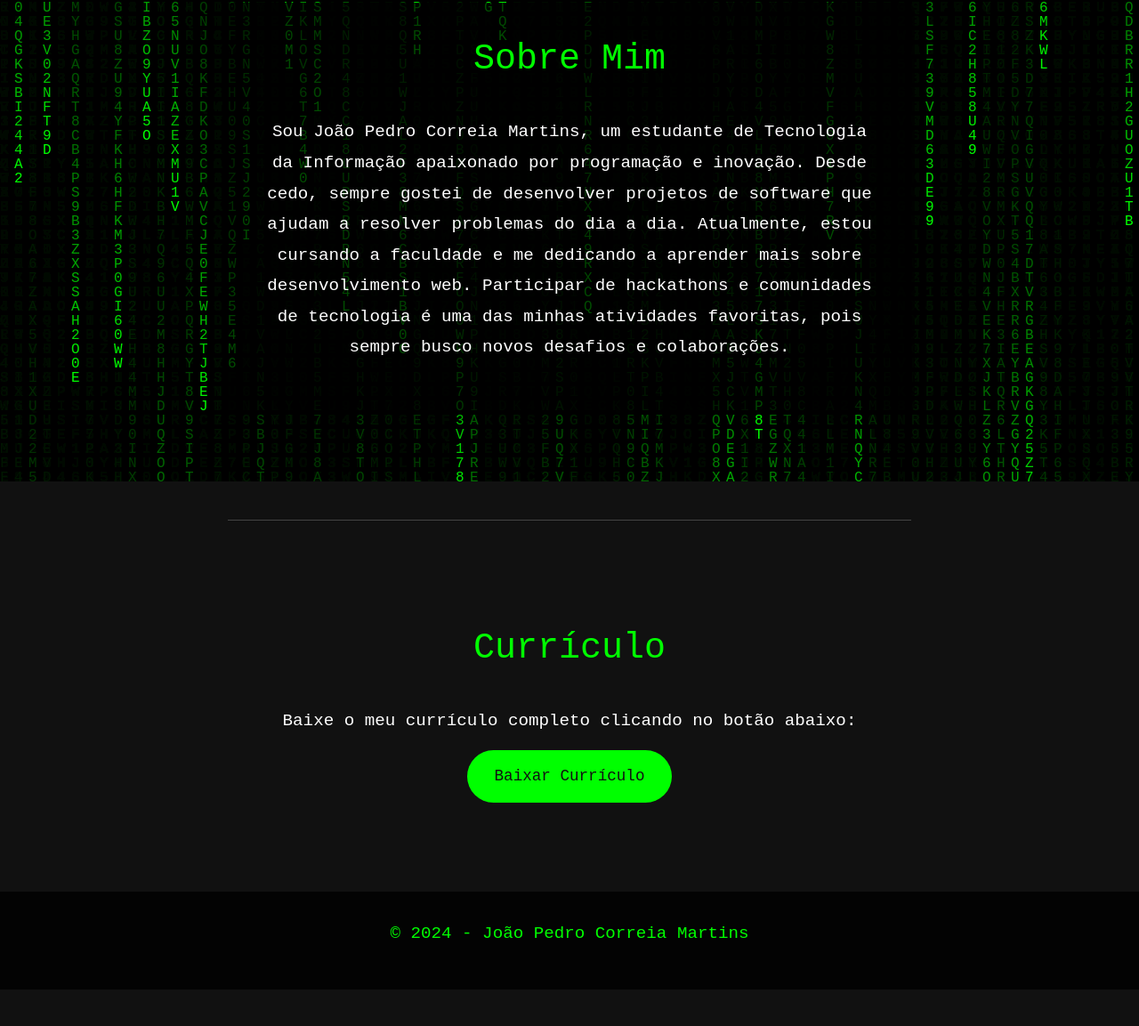
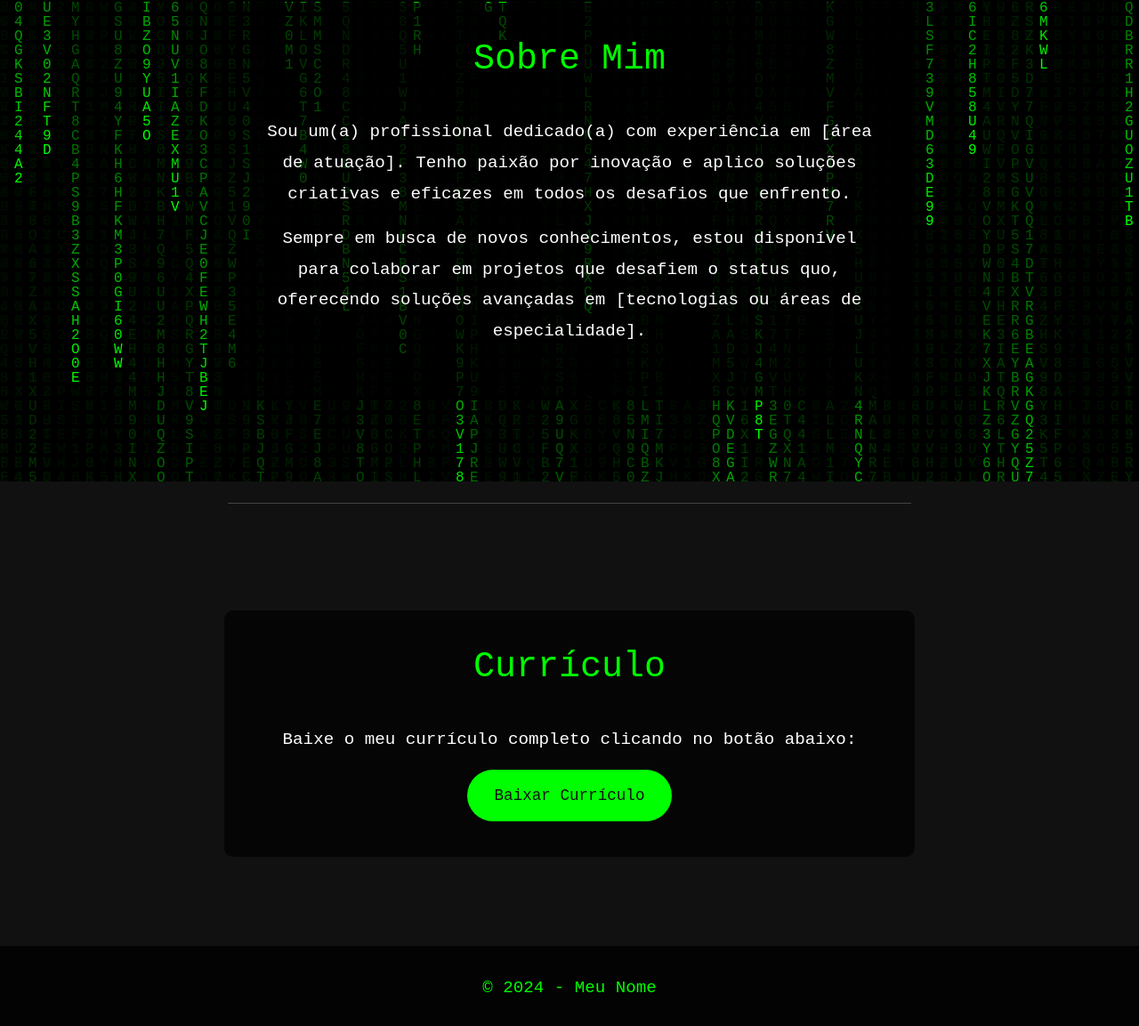
Before and after one commit to JPedroCMartins/portfolio, a plain HTML site: page index.html in a window 1280 px wide. Shown: the part 259-1412 px from the top of the page at 89% size. Before the commit the page ends 1371 px from the top, so only its background shows below. Drawn offline with nearby package versions, Linux system fonts and the light colour scheme.

Commit message:
Novo Modelo

```diff
--- a/index.html
+++ b/index.html
@@ -92,8 +92,8 @@
         canvas {
             display: block;
         }
-        /* Fundo semi-transparente para a seção "Sobre" */
-        .sobre-fundo {
+        /* Fundo semi-transparente para a seção "Sobre" e "Currículo" */
+        .fundo-transparente {
             background-color: rgba(0, 0, 0, 0.7);
             padding: 40px;
             border-radius: 10px;
@@ -107,7 +107,7 @@
 
     <!-- Header -->
     <header>
-        <h1>João Pedro Correia Martins</h1>
+        <h1>Meu Portfólio Profissional</h1>
         <nav class="nav justify-content-center">
             <a class="nav-link" href="#sobre">Sobre</a>
             <a class="nav-link" href="#curriculo">Currículo</a>
@@ -117,12 +117,14 @@
     <!-- Sobre -->
     <section id="sobre">
         <div class="container">
-            <div class="sobre-fundo">
+            <div class="fundo-transparente">
                 <h2>Sobre Mim</h2>
                 <p>
-                    Sou João Pedro Correia Martins, um estudante de Tecnologia da Informação apaixonado por programação e inovação. Desde cedo, sempre gostei de desenvolver projetos de software que ajudam a resolver problemas do dia a dia. Atualmente, estou cursando a faculdade e me dedicando a aprender mais sobre desenvolvimento web. Participar de hackathons e comunidades de tecnologia é uma das minhas atividades favoritas, pois sempre busco novos desafios e colaborações.
+                    Sou um(a) profissional dedicado(a) com experiência em [área de atuação]. Tenho paixão por inovação e aplico soluções criativas e eficazes em todos os desafios que enfrento.
                 </p>
-
+                <p>
+                    Sempre em busca de novos conhecimentos, estou disponível para colaborar em projetos que desafiem o status quo, oferecendo soluções avançadas em [tecnologias ou áreas de especialidade].
+                </p>
             </div>
         </div>
     </section>
@@ -131,16 +133,20 @@
 
     <!-- Currículo -->
     <section id="curriculo">
-        <div class="container text-center">
-            <h2>Currículo</h2>
-            <p>Baixe o meu currículo completo clicando no botão abaixo:</p>
-            <a href="https://drive.google.com/file/d/1HSmTc8jqwl4XM0R0omTrGSoH62Nk-iBG/view" class="btn btn-custom">Baixar Currículo</a>
+        <div class="container">
+            <div class="fundo-transparente">
+                <h2>Currículo</h2>
+                <p>Baixe o meu currículo completo clicando no botão abaixo:</p>
+                <div class="text-center">
+                    <a href="teu-curriculo.pdf" download class="btn btn-custom">Baixar Currículo</a>
+                </div>
+            </div>
         </div>
     </section>
 
     <!-- Footer -->
     <footer>
-        <p>© 2024 - João Pedro Correia Martins</p>
+        <p>© 2024 - Meu Nome</p>
     </footer>
 
     <!-- Matrix Effect JS -->
```
